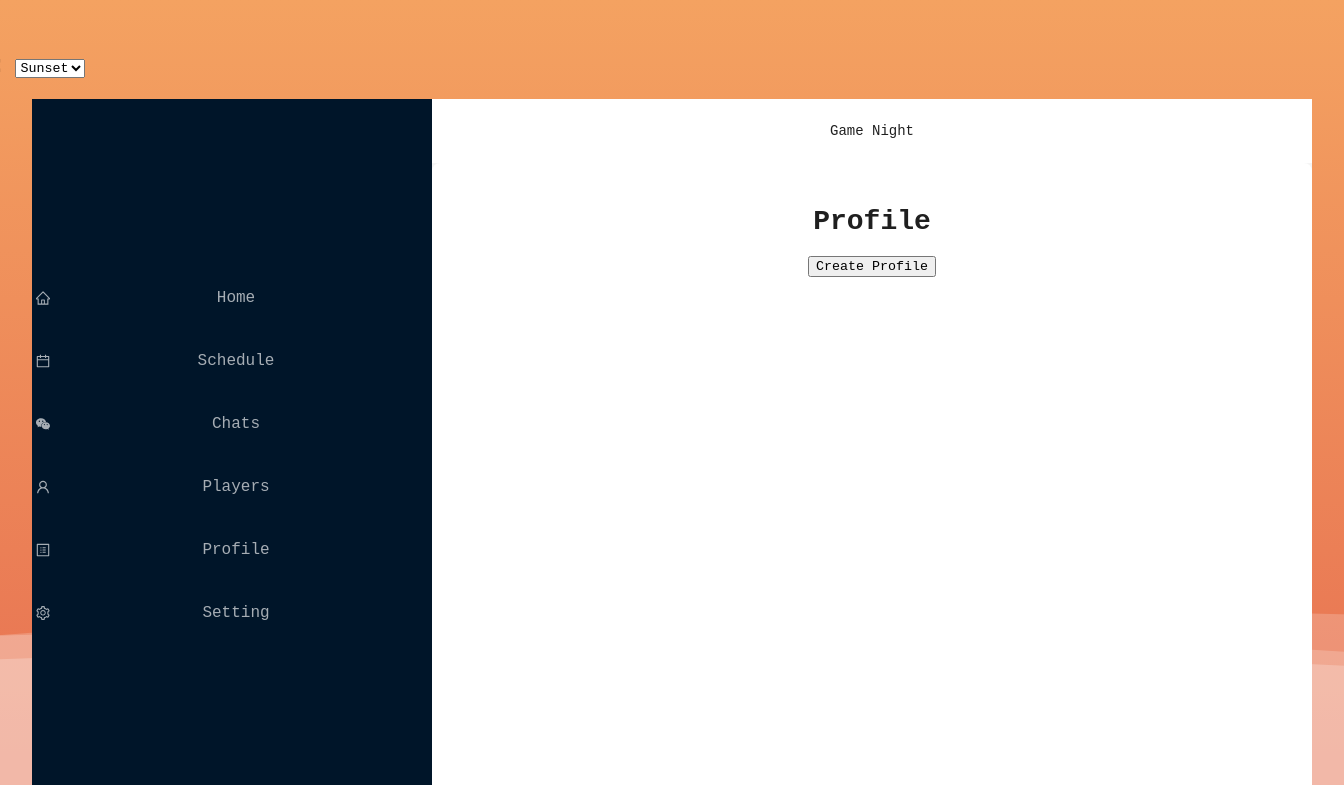
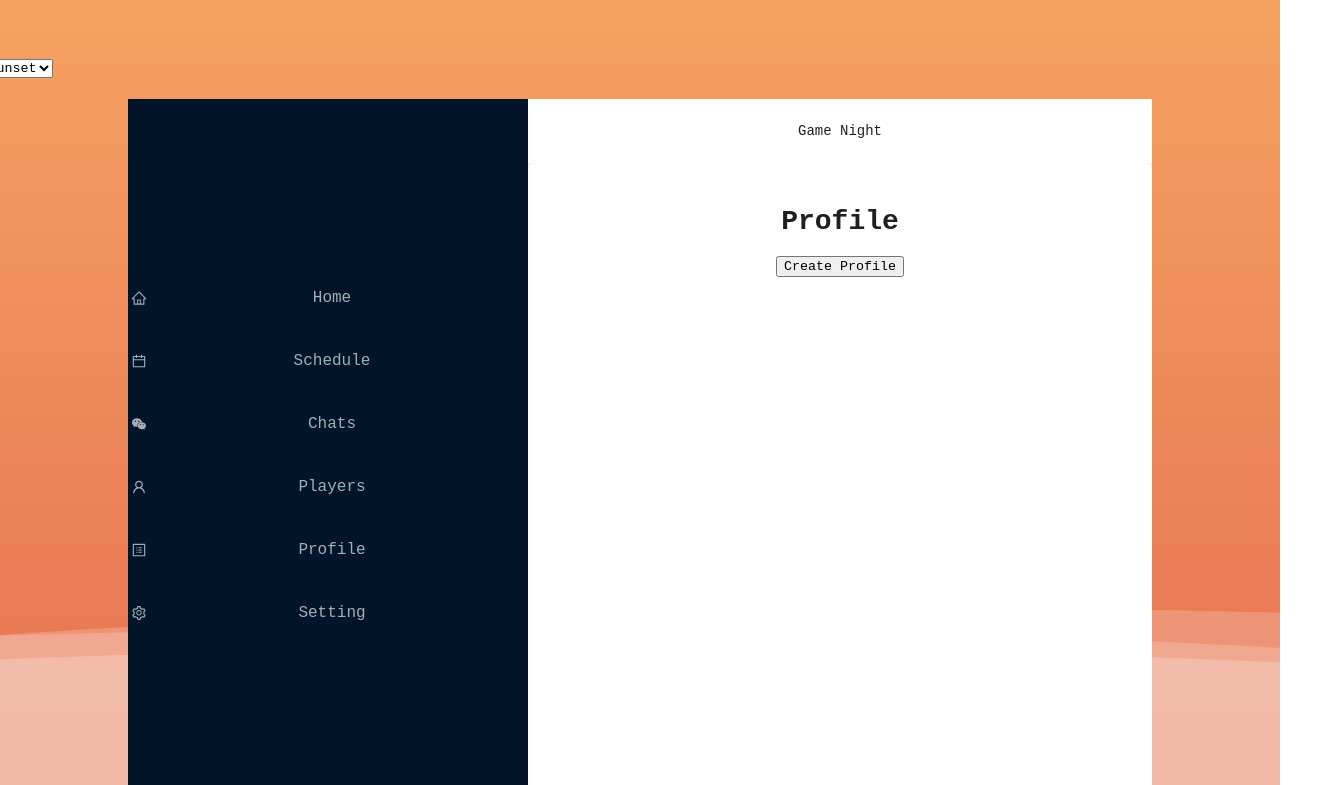
Before and after one commit to whimsically/gamenight, a React (Vite) app in the folder client/: page /profile in a window 1280 px wide. Shown: the top 785 px of the page, 1344 px wide, since content can reach past the window. Built offline with nearby package versions, Linux system fonts and the light colour scheme; a web font is replaced by a local one.

Commit message:
modified viewport to 80vw of screen

```diff
--- a/client/src/index.css
+++ b/client/src/index.css
@@ -5,7 +5,8 @@
   padding: 2rem;
   text-align: center;
   font-family: "Kode Mono", monospace;
-  width: 100%;
+  width: 80vw;
+  height: 100%;
   --sunset: linear-gradient(to bottom, #f4a261, #e76f51);
   --dark: linear-gradient(to bottom, #1b263b, #0d1b2a);
   --light: linear-gradient(to bottom, #fffcf2, #ccc5b9);
```
